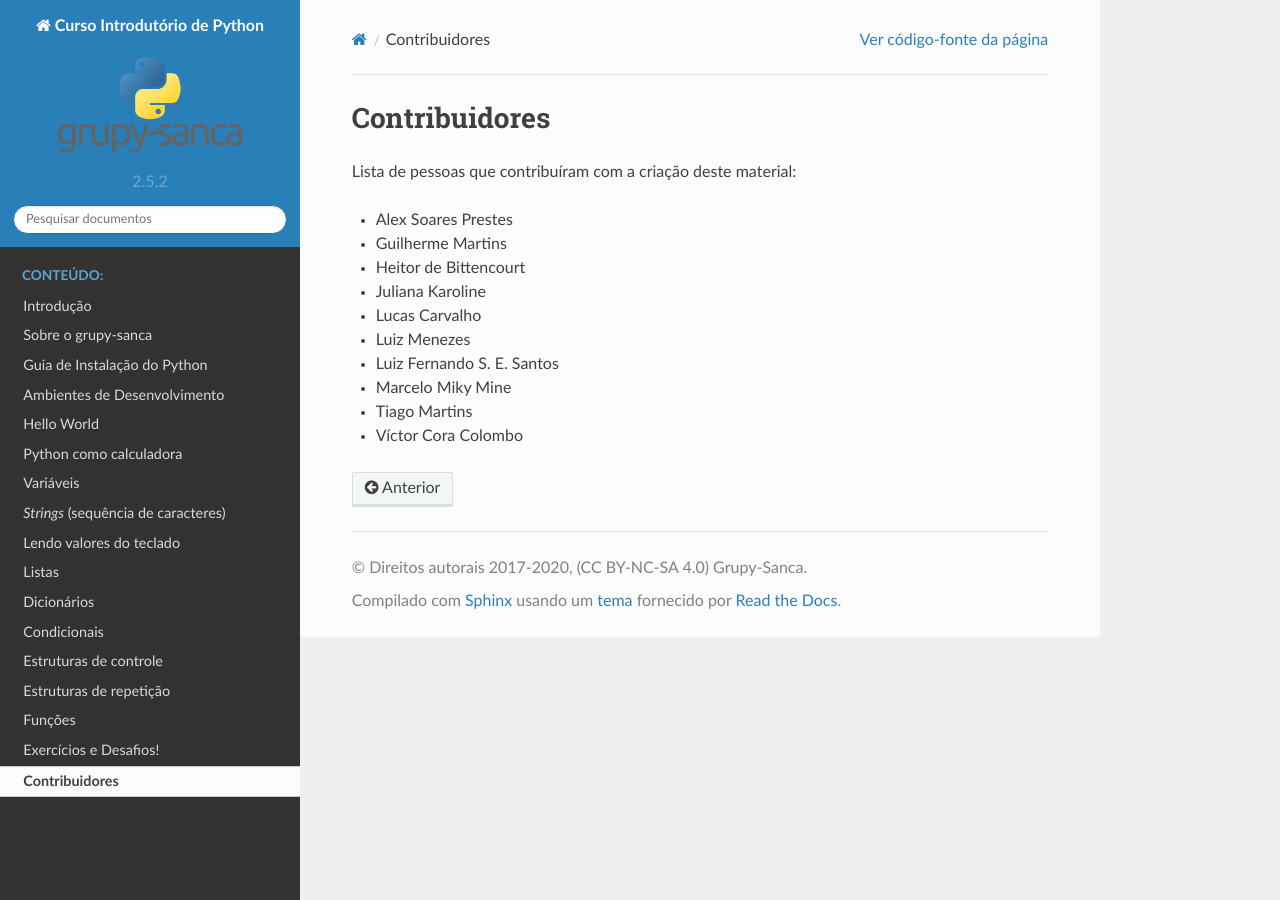
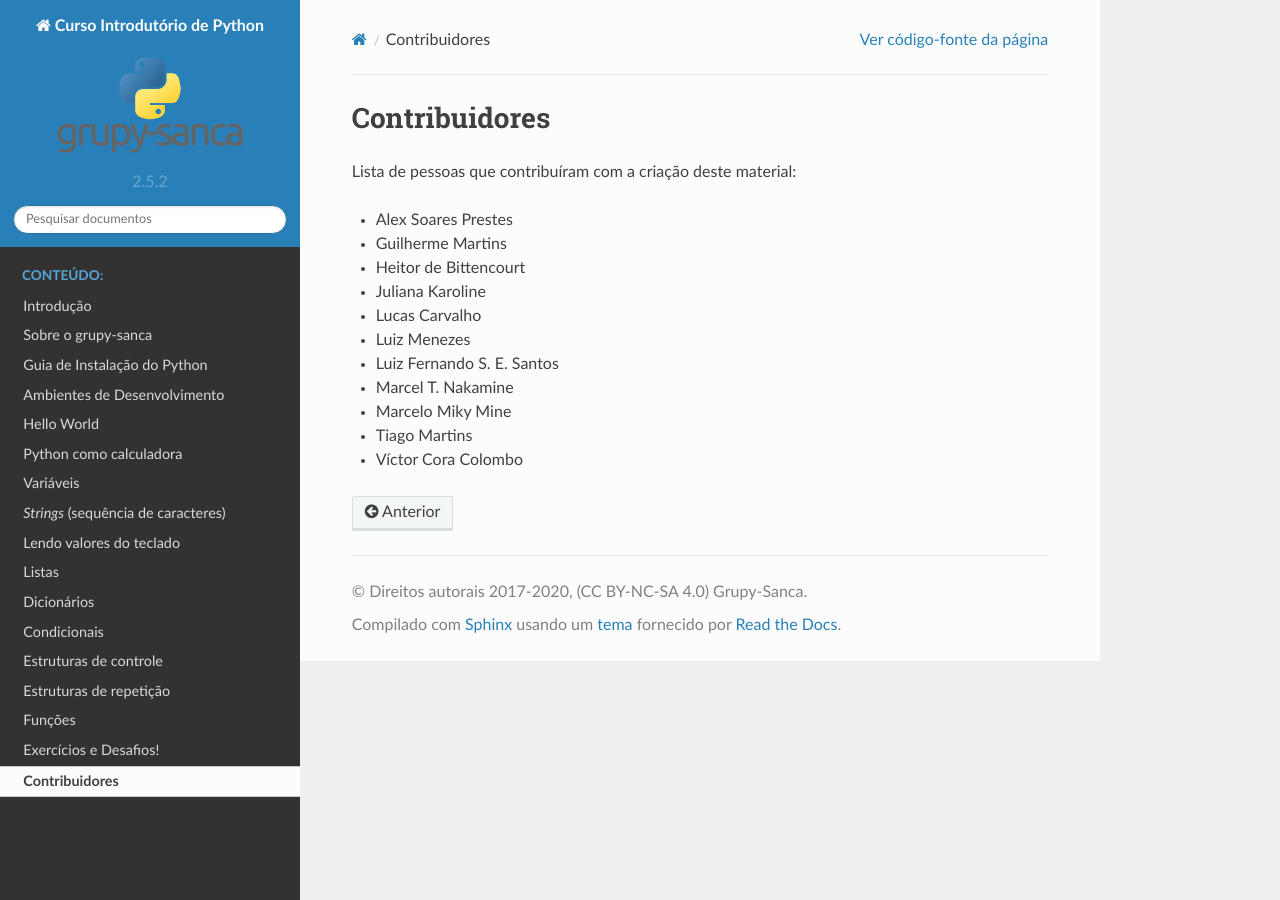
Before and after one commit to grupy-sanca/curso-python, a Sphinx documentation site: the page built from source/contribuidores.rst, in a window 1280 px wide. Built offline with Sphinx 7.4.7 and the Read the Docs theme 2.0.0, drawn with Linux system fonts in a browser that asks for light colours.

Commit message:
updating contribuidores

```diff
--- a/source/contribuidores.rst
+++ b/source/contribuidores.rst
@@ -10,6 +10,7 @@ Lista de pessoas que contribuíram com a criação deste material:
 - Lucas Carvalho
 - Luiz Menezes
 - Luiz Fernando S. E. Santos
+- Marcel T. Nakamine
 - Marcelo Miky Mine
 - Tiago Martins
 - Víctor Cora Colombo
```
